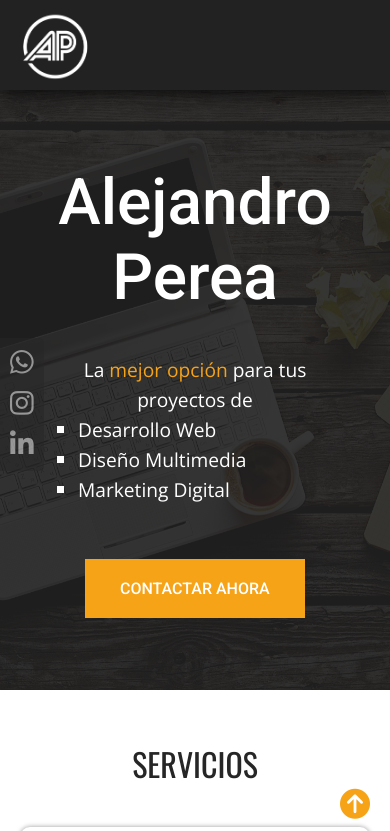
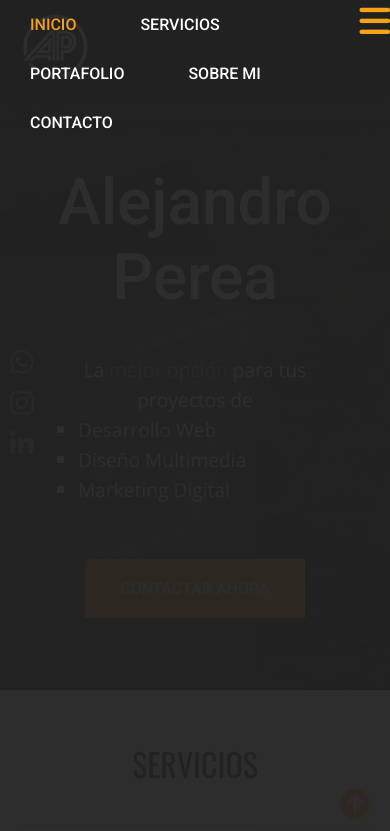
Before and after one commit to APFreelance/movilapfree, a plain HTML site: page index.html in a window 390 px wide. Shown: the top 831 px of the page. Drawn offline with nearby package versions, Linux system fonts and the light colour scheme.

Commit message:
movil version 1.7 (menu responsive)

```diff
--- a/css/style_web.css
+++ b/css/style_web.css
@@ -117,6 +117,19 @@ aside a i:hover{
 #_menu nav ul{
     list-style: none;
 }
+#check{
+    display: none;
+}
+.check_btn{
+    color: #f6a318;
+    font-size: 35px;
+    line-height: 45px;
+
+    float: right;
+    cursor: pointer;
+    display: none;
+}
+.check_btn i{}
 #_menu nav ul li{
     display: inline-block;
 }
@@ -133,12 +146,6 @@ aside a i:hover{
 }
 #_menu nav ul li a:hover{
     color: #f6a318;
-}
-/*------------MENU RESPONSIVE-------------*/
-#_menu nav ul #menu_burger{
-    font-size: 2em;
-    color: #f6a318;
-    display: none;
 }
 /*------------CABECERA-------------*/
 #_head{
@@ -496,6 +503,7 @@ aside a i:hover{
     font-weight: 500;
     font-size: 1em;
     border: none;
+    cursor: pointer;
 }
 .input_send:hover{
     background-color: #27549c;
@@ -524,14 +532,11 @@ footer:hover{
 /*------------RESPONSIVE-------------*/
 @media only screen and (max-width: 767px){
 
-    #_menu nav ul #menu_burger{
+    .check_btn{
         display: block;
     }
-    #_menu nav{
-        display: none;
-    }
     #_menu{
-        z-index: 998;
+        z-index: ;
         position: fixed;
         top: 0px;
         background-color: #222222;
@@ -554,6 +559,14 @@ footer:hover{
     #_menu figure a img{
         height: 100%;
         width: 100%;
+    }
+    #_menu nav ul{
+        background-color: rgba(34,34,34,0.95);
+        position: fixed;
+        width: 100%;
+        height: 100%;
+        top: 0px;
+        right: 0px;
     }
     /*---------*/
     #_head{
--- a/index.html
+++ b/index.html
@@ -15,19 +15,16 @@
 	<script src="https://kit.fontawesome.com/7ee08a6e6e.js" crossorigin="anonymous"></script>
 </head>
 <body>
-	<a id="arrow" href="#"><i class="fa-solid fa-circle-arrow-up"></i></a>
-	<aside>
-		<a class="red1" href="https://wa.me/message/LAAG5JVNA4WQI1" target="_blank"><i class="fa-brands fa-whatsapp"></i></a>
-		<a class="red2" href="#" target="_blank"><i class="fa-brands fa-instagram"></i></a>
-		<a class="red3" href="#" target="_blank"><i class="fa-brands fa-linkedin-in"></i></a>
-	</aside>
 	<div id="_menu">
 		<figure>
 			<a href="#"><img src="img/LOGO_AP_WHITE.png"></a>
 		</figure>
 		<nav>
 			<ul>
-				<li id="menu_burger"><i class="fa-solid fa-bars"></i></li>
+				<input type="checkbox" id="check">
+				<label for="check" class="check_btn">
+					<i class="fa-solid fa-bars"></i>
+				</label>
 				<li><a href="#_head">INICIO</a></li>
 				<li><a href="#servicios">SERVICIOS</a></li>
 				<li><a href="#portafolio">PORTAFOLIO</a></li>
@@ -151,5 +148,11 @@
 	<footer>
 		© 2022, Alejandro Perea - All Rights Reserved
 	</footer>
+	<aside>
+		<a class="red1" href="https://wa.me/message/LAAG5JVNA4WQI1" target="_blank"><i class="fa-brands fa-whatsapp"></i></a>
+		<a class="red2" href="#" target="_blank"><i class="fa-brands fa-instagram"></i></a>
+		<a class="red3" href="#" target="_blank"><i class="fa-brands fa-linkedin-in"></i></a>
+	</aside>
+	<a id="arrow" href="#"><i class="fa-solid fa-circle-arrow-up"></i></a>
 </body>
 </html>
```
